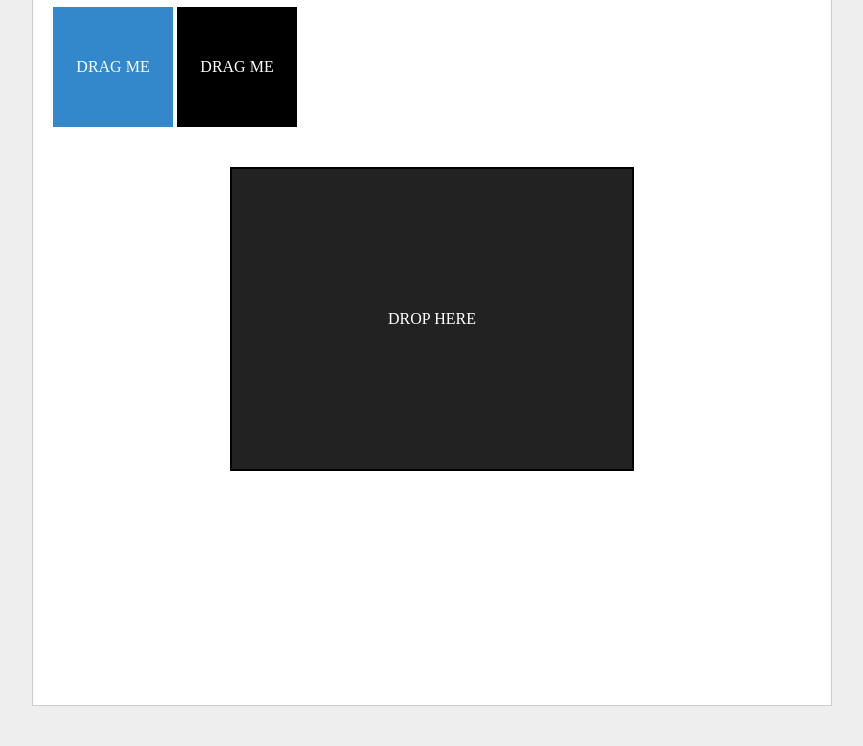
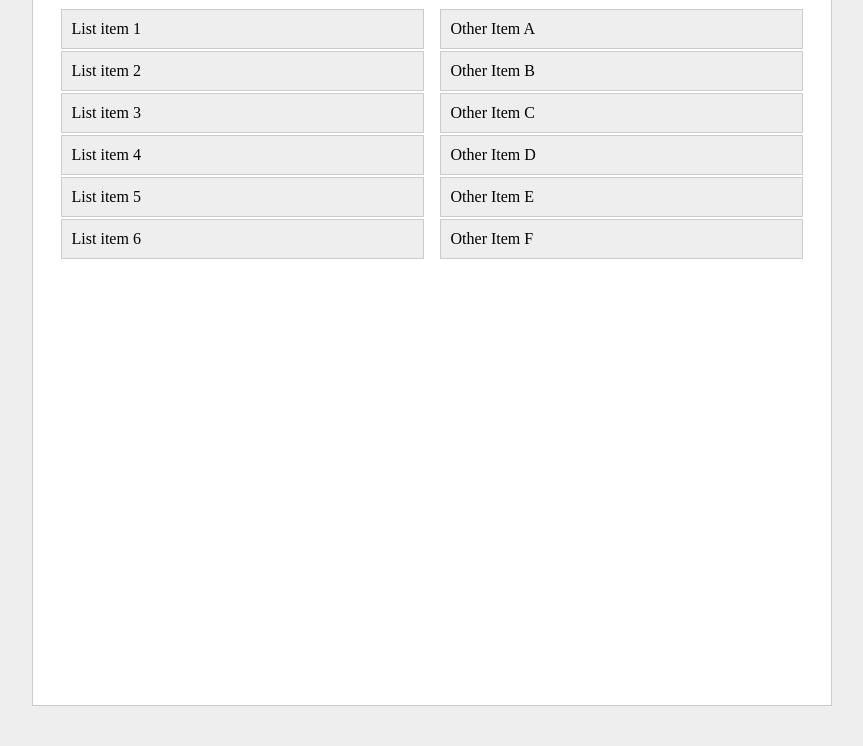
Before and after one commit to cwithac/jquery_ui_testing, a plain HTML site: page index.html in a window 1280 px wide. Shown: the part 134-880 px from the top of the page, without its empty margins (208-1071 px from the left). Drawn offline with nearby package versions, Linux system fonts and the light colour scheme.

Commit message:
Sortable

```diff
--- a/app.js
+++ b/app.js
@@ -1,8 +1,8 @@
 $(function() {
   //DRAGGABLE
   // https://jqueryui.com/draggable/
-    $('.box').draggable();
-    $('#box1').draggable({ containment: 'parent', scroll: false, revert: 'invalid' });
+    // $('.box').draggable();
+    // $('#box1').draggable({ containment: 'parent', scroll: false, revert: 'invalid' });
     // $('#box1').draggable({ containment: 'parent', scroll: false });
     // // $('#box1').draggable({ containment: ".container", scroll: false });
     // $('#box2').draggable({axis: 'x'});
@@ -10,10 +10,19 @@ $(function() {
 
   //DROPPABLE
   // https://jqueryui.com/droppable/
-  $('#droppable').droppable({
-    accept: '#box1',
-    drop: function() {
-      $(this).find('span').html("Drop it like it's hot.")
-    }
-  });
+  // $('#droppable').droppable({
+  //   accept: '#box1',
+  //   drop: function() {
+  //     $(this).find('span').html("Drop it like it's hot.")
+  //   }
+  // });
+
+  //SORTABLE
+  // https://jqueryui.com/sortable/
+  // $('#sortable').sortable();
+  $('#sortableToo').sortable();
+  // $('#sortable').sortable({connectWith: '#sortableToo'});
+  $('#sortable').sortable({connectWith: '#sortableToo', placeholder: 'placeholderBox'}); //placeholderBox is styled class
+  $('#sortableToo').sortable({connectWith: '#sortable'});
+
 });
--- a/index.html
+++ b/index.html
@@ -22,12 +22,32 @@
         <div id="box2" class="box">BOX 2</div>
         <div id="box3" class="box">BOX 3</div>
         <div id="box4" class="box">BOX 4</div> -->
-
+<!--
         <h1>jQuery UI: Droppable</h1>
 
         <div id="box1" class="box">DRAG ME</div>
         <div id="box4" class="box">DRAG ME</div>
-        <div id="droppable" class="bigBox"><span>DROP HERE</span></div>
+        <div id="droppable" class="bigBox"><span>DROP HERE</span></div> -->
+
+        <h1>jQuery UI: Sortable</h1>
+
+        <ul id="sortable">
+            <li>List item 1</li>
+            <li>List item 2</li>
+            <li>List item 3</li>
+            <li>List item 4</li>
+            <li>List item 5</li>
+            <li>List item 6</li>
+        </ul>
+
+        <ul id="sortableToo">
+            <li>Other Item A</li>
+            <li>Other Item B</li>
+            <li>Other Item C</li>
+            <li>Other Item D</li>
+            <li>Other Item E</li>
+            <li>Other Item F</li>
+        </ul>
     </div>
   </body>
 </html>
```
